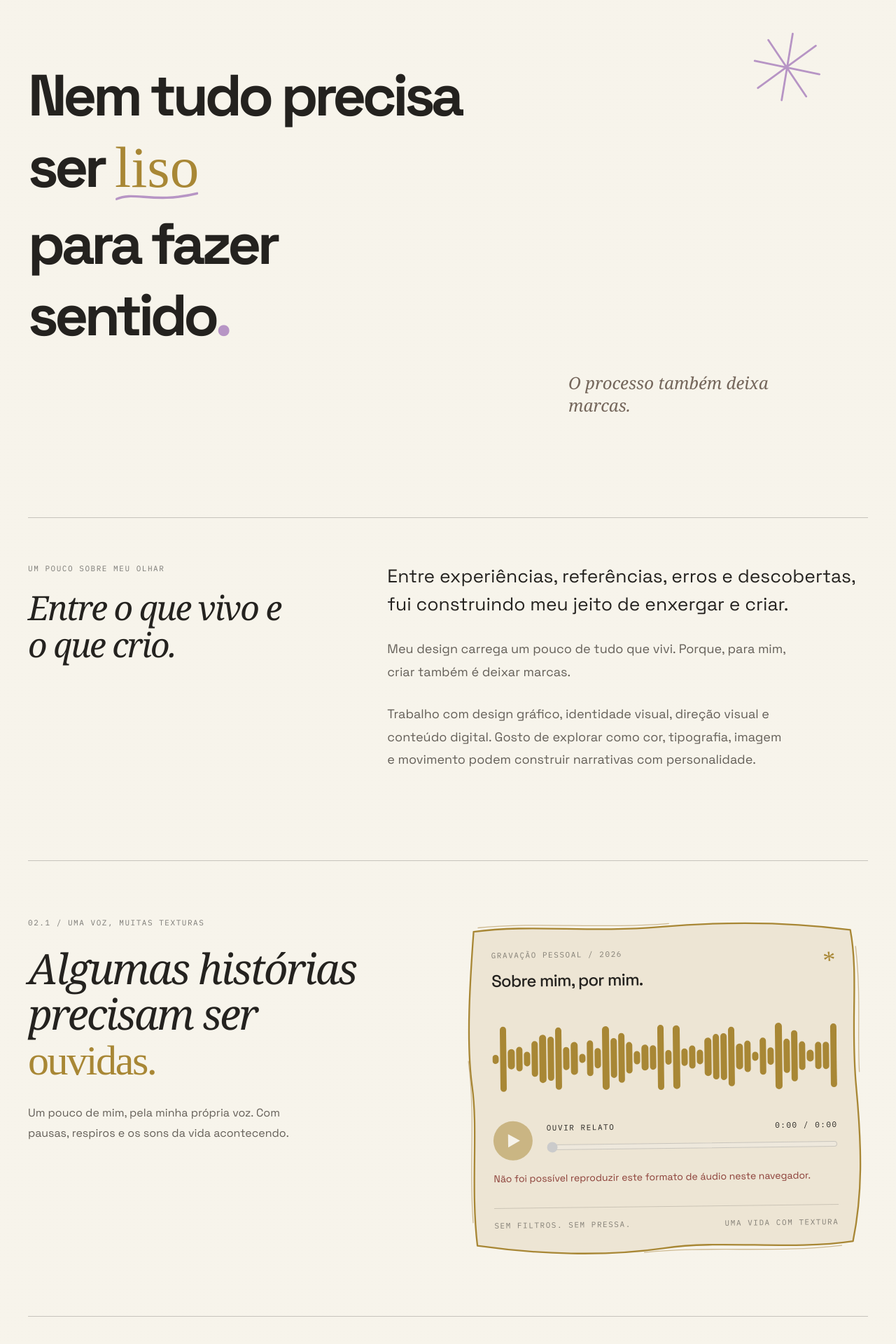
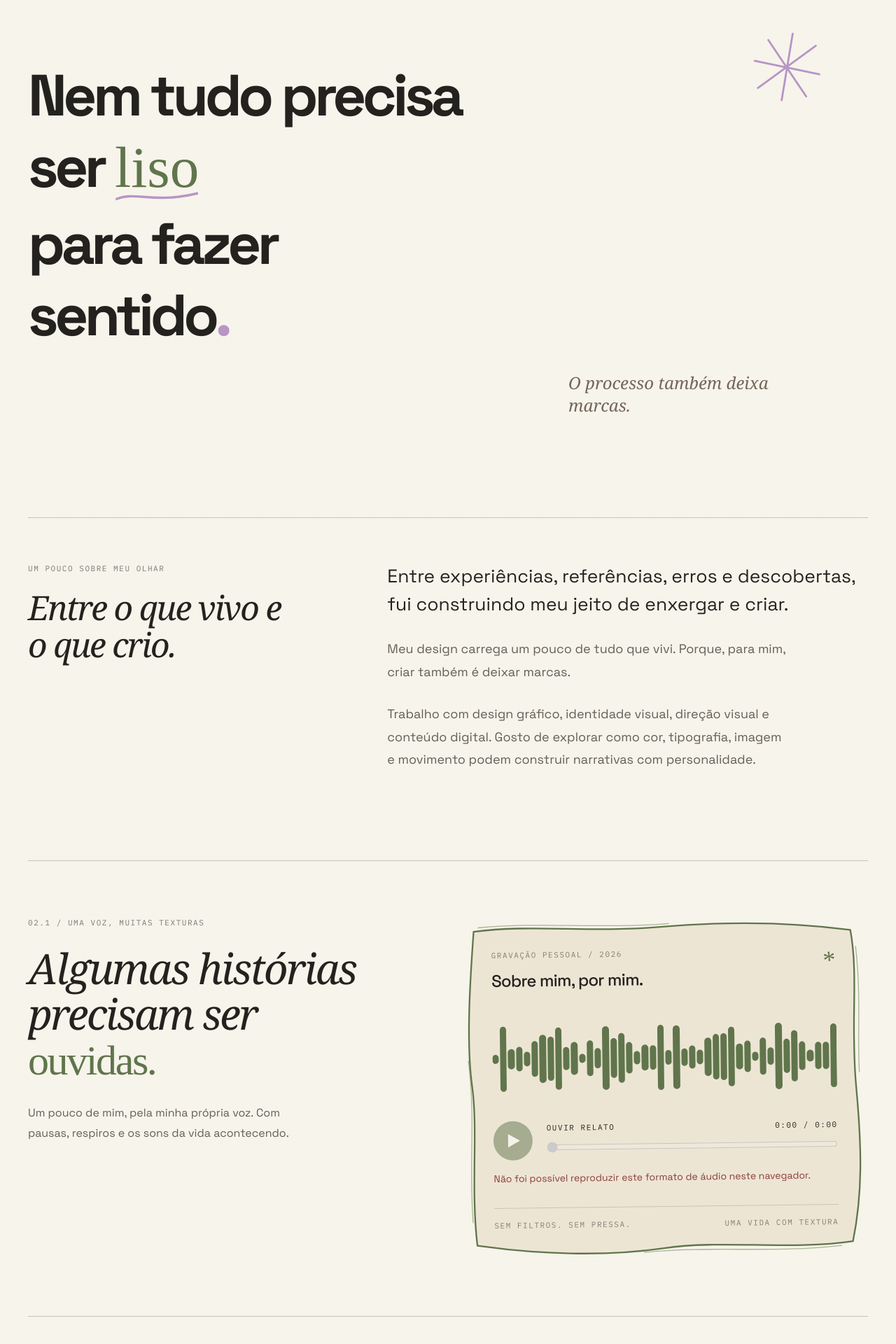
Before and after one commit to jessdesigner21/jesse-santos-portfolio, a Next.js app in the folder jesse-santos/: page /sobre in a window 1280 px wide. Shown: the part 390-2310 px from the top of the page at 70% size. Built offline with nearby package versions, Linux system fonts and the light colour scheme; a web font is replaced by a local one.

Commit message:
Integrar refino editorial de AboutSection.tsx

```diff
--- a/jesse-santos/components/AboutSection.tsx
+++ b/jesse-santos/components/AboutSection.tsx
@@ -82,7 +82,7 @@ function HandDrawnFrame() {
           Z
         "
         fill="none"
-        stroke="#A88735"
+        stroke="#60754C"
         strokeWidth="2.3"
         vectorEffect="non-scaling-stroke"
         strokeLinecap="round"
@@ -112,7 +112,7 @@ function HandDrawnFrame() {
           C10 372 24 307 12 215
         "
         fill="none"
-        stroke="#B89B63"
+        stroke="#7B9360"
         strokeWidth="1.3"
         opacity="0.65"
         vectorEffect="non-scaling-stroke"
@@ -226,7 +226,7 @@ function AudioStory() {
 
             <span
               style={handwritten}
-              className="text-[#A88735]"
+              className="text-[#60754C]"
             >
               ouvidas.
             </span>
@@ -314,7 +314,7 @@ function AudioStory() {
                 <motion.span
                   aria-hidden="true"
                   style={handwritten}
-                  className="text-4xl text-[#A88735]"
+                  className="text-4xl text-[#60754C]"
                   animate={
                     playing && !reduceMotion
                       ? { rotate: [-5, 8, -5] }
@@ -348,7 +348,7 @@ function AudioStory() {
                     key={index}
                     className="
                       block min-w-0 flex-1
-                      rounded-full bg-[#A88735]
+                      rounded-full bg-[#60754C]
                     "
                     style={{
                       height: `${height}%`,
@@ -397,13 +397,13 @@ function AudioStory() {
                     flex h-14 w-14 shrink-0
                     items-center justify-center
                     rounded-full
-                    bg-[#A88735] text-white
+                    bg-[#60754C] text-white
                     transition-transform duration-300
                     hover:scale-105
                     focus-visible:outline
                     focus-visible:outline-2
                     focus-visible:outline-offset-4
-                    focus-visible:outline-[#A88735]
+                    focus-visible:outline-[#60754C]
                     disabled:cursor-not-allowed
                     disabled:opacity-50
                   "
@@ -478,7 +478,7 @@ function AudioStory() {
                       mt-3 w-full cursor-pointer
                     "
                     style={{
-                      accentColor: "#A88735",
+                      accentColor: "#60754C",
                     }}
                   />
                 </div>
@@ -655,7 +655,7 @@ export default function AboutSection() {
                 <span
                   className="
                     relative inline-block
-                    text-[#A88735]
+                    text-[#60754C]
                     tracking-normal
                   "
                   style={handwritten}
```
